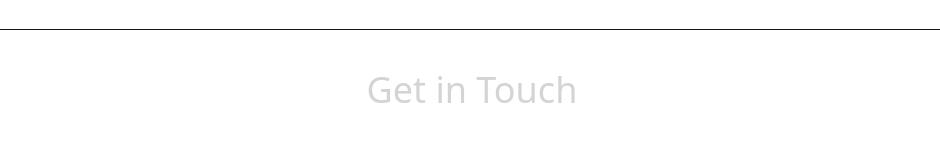
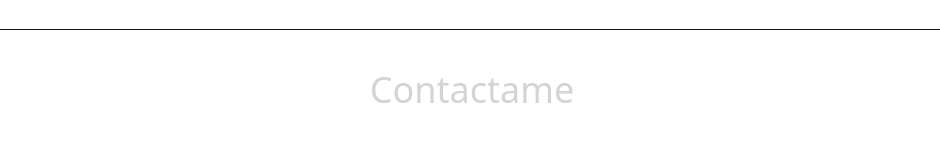
Before and after one commit to JazzoLopez/portfolio-dev, a React (Vite) app: page / in a window 1280 px wide. Shown: the part 4775-4929 px from the top of the page, without its empty margins (168-1108 px from the left). Built offline with nearby package versions, Linux system fonts and the light colour scheme; a web font is replaced by a local one.

Commit message:
feat: add framer-motion animations to Contact component

```diff
--- a/src/components/Contact.jsx
+++ b/src/components/Contact.jsx
@@ -1,11 +1,25 @@
 import { CONTACT } from '../constants'
+import { motion } from 'framer-motion'
+
 export default function Contact() {
     return (
         <div className='border-b border-neutral-900 pb-20'>
-            <h2 className='my-10 text-center text-4xl'>Get in Touch</h2>
+            <motion.h2
+                whileInView={{ opacity: 1, y: 0 }}
+                initial={{ opacity: 0, y: -50 }}
+                transition={{ duration: 0.5 }}
+                className='my-10 text-center text-4xl'>Contactame</motion.h2>
             <div className="text-center tracking-tighter">
-                <p className='my-4'>{CONTACT.address}</p>
-                <p className='my-4'>{CONTACT.phoneNo}</p>
+                <motion.p
+                    whileInView={{ opacity: 1, x: 0 }}
+                    initial={{ opacity: 0, x: -100 }}
+                    transition={{ duration: 1 }}
+                    className='my-4'>{CONTACT.address}</motion.p>
+                <motion.p
+                    whileInView={{ opacity: 1, x: 0 }}
+                    initial={{ opacity: 0, x: 100 }}
+                    transition={{ duration: 1 }}
+                    className='my-4'>{CONTACT.phoneNo}</motion.p>
                 <a href="#" className='border-b'>{CONTACT.email}</a>
             </div>
         </div>
```
